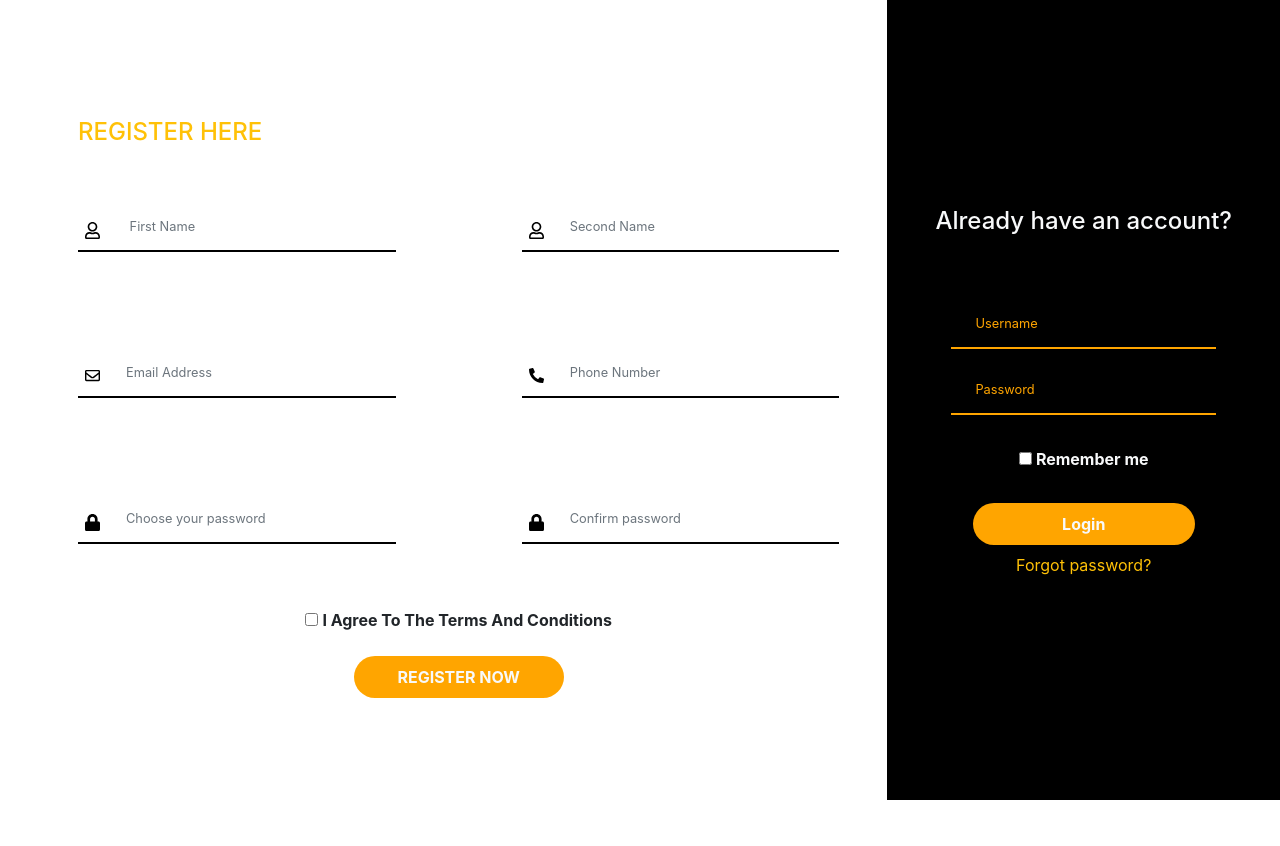
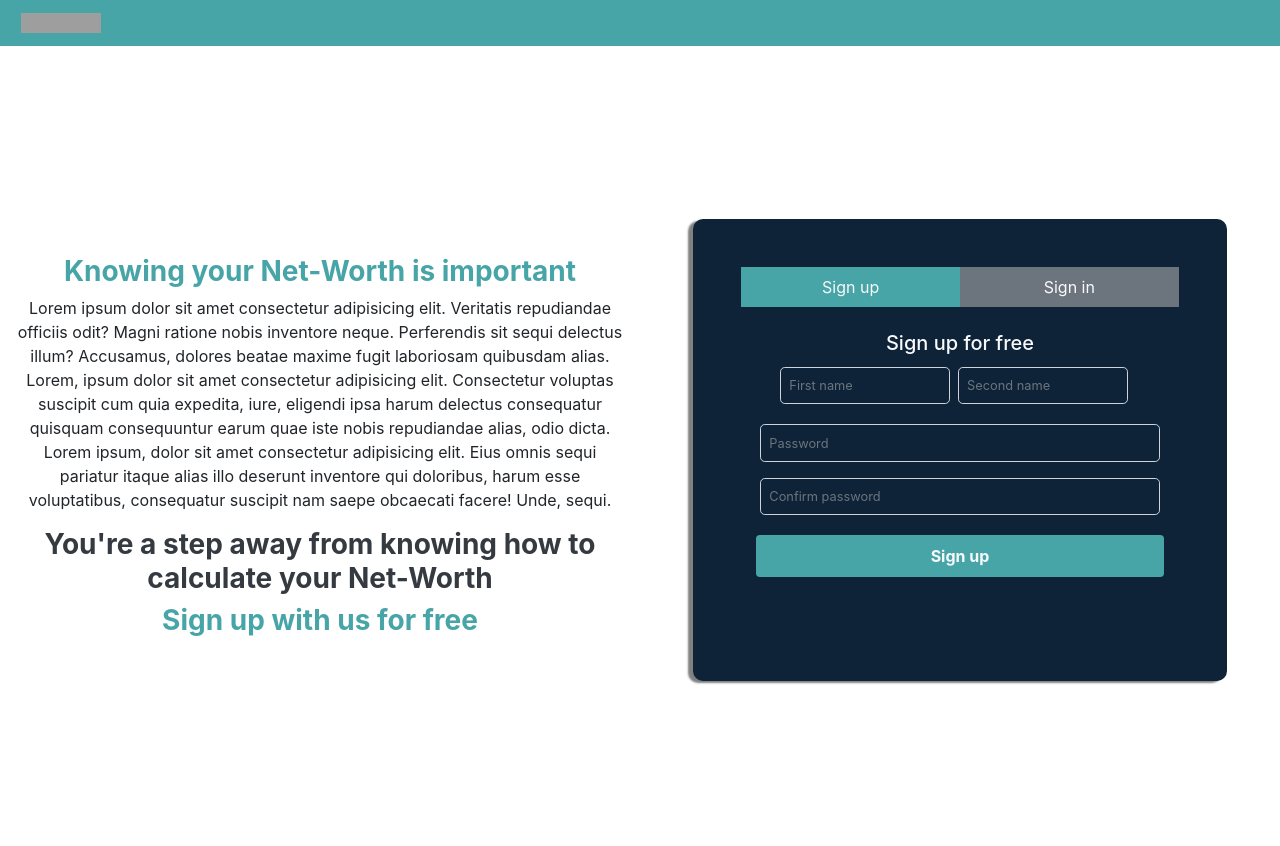
Before and after one commit to hngi/team-horme-net-worth-web-app, a PHP site: page / in a window 1280 px wide. Before the commit the page ends 800 px from the top, so only its background shows below. Run offline with PHP 8.4, Linux system fonts and the light colour scheme; grey boxes are pictures that could not be loaded.

Commit message:
new log in and sign up page 'index.html'

```diff
--- /dev/null
+++ b/app.js
@@ -0,0 +1,24 @@
+document.getElementById("signUpLink").addEventListener("click", view);
+document.getElementById("signInLink").addEventListener("click", view1);
+
+function view(e) {
+    if(document.getElementById("signUp").style.display = "block"){
+        document.getElementById("signUpLink").classList.remove("bg-secondary");
+        document.getElementById("signUpLink").classList.add("bg");
+        document.getElementById("signInLink").classList.remove("bg");
+        document.getElementById("signInLink").classList.add("bg-secondary");
+    }
+    document.getElementById("signIn").style.display = "none";
+    document.getElementById("signUp").style.display = "block";
+    e.preventDefault();
+}
+
+function view1(e) {
+    document.getElementById("signIn").style.display = "block";
+    document.getElementById("signUp").style.display = "none";
+    document.getElementById("signInLink").classList.remove("bg-secondary");
+    document.getElementById("signInLink").classList.add("bg");
+    document.getElementById("signUpLink").classList.add("bg-secondary");
+    document.getElementById("signUpLink").classList.remove("bg");
+    e.preventDefault();
+}
--- a/index.html
+++ b/index.html
@@ -15,68 +15,180 @@
     </head>
     <body>
         <!-- Sign-in page -->
+        <nav
+            class="navbar navbar-light"
+            style="background-color: rgb(71, 165, 168)"
+        >
+            <span>
+                <img
+                    src="https://res.cloudinary.com/izik4004/image/upload/v1569344486/Group.png"
+                    alt="logo"
+                    style="width: 90px; height: 30px"
+                    id="logo-img"
+                />
+            </span>
+        </nav>
         <div class="container-fluid">
             <div
-                class="row float-sm-right p-5"
-                style="min-height: 100vh; background-color: black;"
+                class="row pt-2 float-sm-left"
+                style="min-height: 100vh;"
+                id="page"
             >
-                <span
-                    class="d-md-none mb-2 row text-light"
-                    style="font-size: 0.7em"
-                    >Don't have an account?<a
-                        href="#register"
-                        style="color: orange"
-                        class="ml-1 d-md-none"
-                        >Sign up here</a
-                    ></span
+                <div class="col col-md-6 align-self-center text-center">
+                    <h3
+                        class="h3 font-weight-bolder"
+                        style="color:  rgb(71, 165, 168)"
                     >
-                <div class=" align-self-center text-center">
-                    <h4 class="text-light mb-5">Already have an account?</h4>
-                    <form action="">
+                        Knowing your Net-Worth is important
+                    </h3>
+                    <p>
+                        Lorem ipsum dolor sit amet consectetur adipisicing elit.
+                        Veritatis repudiandae officiis odit? Magni ratione nobis
+                        inventore neque. Perferendis sit sequi delectus illum?
+                        Accusamus, dolores beatae maxime fugit laboriosam
+                        quibusdam alias. Lorem, ipsum dolor sit amet consectetur
+                        adipisicing elit. Consectetur voluptas suscipit cum quia
+                        expedita, iure, eligendi ipsa harum delectus consequatur
+                        quisquam consequuntur earum quae iste nobis repudiandae
+                        alias, odio dicta. Lorem ipsum, dolor sit amet
+                        consectetur adipisicing elit. Eius omnis sequi pariatur
+                        itaque alias illo deserunt inventore qui doloribus,
+                        harum esse voluptatibus, consequatur suscipit nam saepe
+                        obcaecati facere! Unde, sequi.
+                    </p>
+                    <h3 class="h3 text-dark font-weight-bolder">
+                        You're a step away from knowing how to calculate your
+                        Net-Worth
+                    </h3>
+                    <h3
+                        class="h3 font-weight-bolder"
+                        style="color:  rgb(71, 165, 168)"
+                    >
+                        Sign up with us for free
+                    </h3>
+                </div>
+                <div
+                    class="row float-sm-right p-5 align-self-center m-auto bor col-md-5 mb-5"
+                    style="min-height: 50vh;background-color: rgb(14, 34, 56);box-shadow:  -5px  2px 2px gray;"
+                >
+                    <div class=" align-self-center text-center pb-5 col-md-12">
+                        <div class="row" style="">
+                            <a
+                                href="#"
+                                class=" p-2 text-light col-6 bg"
+                                id="signUpLink"
+                                >Sign up</a
+                            >
+                            <a
+                                href="#"
+                                class="bg-secondary p-2 text-light col-6"
+                                id="signInLink"
+                                >Sign in</a
+                            >
+                        </div>
+
+                        <form action="" id="signUp">
+                            <h5 class="text-light h5 mt-4">Sign up for free</h5>
                             <div class="row">
                                 <div class="col">
-                                <div class="form-group m-3">
+                                    <div class="form-inline m-auto">
                                         <input
                                             type="text"
-                                        name="username"
-                                        id="username"
-                                        placeholder="Username"
-                                        class="p-4 form-control form-control-lg color"
-                                        style="border: 0; border-bottom: 2px solid orange; border-radius:0; background-color: transparent; color: orange;"
+                                            name="firstName"
+                                            id="firstName"
+                                            placeholder="First name"
+                                            class="p-2 m-1 form-control form-control-lg color col-sm-12 col-md-5 ml-md-4"
                                             required
+                                            style="background-color: transparent"
+                                        />
+                                        <input
+                                            type="text"
+                                            name="secondName"
+                                            id="secondName"
+                                            placeholder="Second name"
+                                            class="p-2 m-1 form-control form-control-lg color mt-3 mt-md-1 col-sm-12 col-md-5 "
+                                            required
+                                            style="background-color: transparent"
                                         />
                                     </div>
-                                <div class="form-group m-3">
+                                    <div class="form-group m-1 mt-3">
                                         <input
                                             type="text"
                                             name="password"
                                             id="password1"
                                             placeholder="Password"
-                                        class="p-4 form-control form-control-lg color"
-                                        style="border: 0; border-bottom: 2px solid orange; border-radius:0; background-color: transparent; color:orange;"
+                                            class="p-2 form-control form-control-lg color"
                                             required
+                                            style="background-color: transparent"
                                         />
                                     </div>
-                                <div class="form-group p-3">
+                                    <div class="form-group m-1 mt-3">
                                         <input
-                                        type="checkbox"
-                                        name="checkbox"
-                                        id="checkbox"
-                                    /><span
-                                        class="font-weight-bold text-light pl-1"
-                                        >Remember me</span
-                                    >
+                                            type="text"
+                                            name="password"
+                                            id="password1"
+                                            placeholder="Confirm password"
+                                            class="p-2 form-control form-control-lg color"
+                                            required
+                                            style="background-color: transparent"
+                                        />
                                     </div>
+
                                     <div class="form-group pt-3">
                                         <input
                                             type="submit"
                                             name="submit"
                                             id="submit"
-                                        value="Login"
-                                        class="p-2 btn text-light font-weight-bold col-9 mb-2"
-                                        style="border-radius: 50px; background-color: orange"
+                                            value="Sign up"
+                                            style="background-color: rgb(71, 165, 168)"
+                                            class="p-2 btn text-light font-weight-bold col-12 mb-2"
                                         />
-                                    <a href="#" class="text-warning"
+                                    </div>
+                                </div>
+                            </div>
+                        </form>
+                        <form
+                            action=""
+                            id="signIn"
+                            style="display: none"
+                            class="p-5"
+                            style="width: 100%"
+                        >
+                            <div class="row">
+                                <div class="col">
+                                    <div class="form-group">
+                                        <input
+                                            type="text"
+                                            name="Username"
+                                            id="Username"
+                                            placeholder="Username"
+                                            class=" form-control form-control-lg color mt-3 col-sm-12"
+                                            required
+                                            style="background-color: transparent;"
+                                        />
+                                    </div>
+                                    <div class="form-group mt-3">
+                                        <input
+                                            type="text"
+                                            name="password"
+                                            id="password1"
+                                            placeholder="Password"
+                                            class="p-2 form-control form-control-lg color col-sm-12"
+                                            required
+                                            style="background-color: transparent"
+                                        />
+                                    </div>
+
+                                    <div class="form-group pt-3">
+                                        <input
+                                            type="submit"
+                                            name="submit"
+                                            id="submit"
+                                            value="Sign in"
+                                            style="background-color: rgb(71, 165, 168)"
+                                            class="p-2 btn text-light font-weight-bold col-12 mb-2"
+                                        />
+                                        <a href="#" class="text-light"
                                             ><p>Forgot password?</p></a
                                         >
                                     </div>
@@ -85,118 +197,6 @@
                         </form>
                     </div>
                 </div>
-            <div class="row pt-2" style="min-height: 100vh;" id="page">
-                <div class="col col-md-12 align-self-center text-center">
-                    <h4
-                        class="mt-3 ml-5 text-left text-warning"
-                        style="color: orange"
-                        id="register"
-                    >
-                        REGISTER HERE
-                    </h4>
-                    <form action="" method="" class="justify-content-center">
-                        <div class="row">
-                            <div class="col-md-6">
-                                <div class="form-group m-5">
-                                    <input
-                                        type="text"
-                                        name="firstName"
-                                        id="firstName"
-                                        placeholder=" First Name"
-                                        class="p-4 form-control form-control-lg color pl-5"
-                                        style="border: 0; border-bottom: 2px solid black; border-radius:0; background-color: transparent"
-                                        required
-                                    />
-                                </div>
-                            </div>
-                            <div class="col-md-6">
-                                <div class="form-group m-5">
-                                    <input
-                                        type="text"
-                                        name="secondName"
-                                        id="secondName"
-                                        placeholder="Second Name"
-                                        class="p-4 form-control form-control-lg color pl-5"
-                                        style="border: 0; border-bottom: 2px solid black; border-radius:0; background-color: transparent"
-                                        required
-                                    />
-                                </div>
-                            </div>
-                            <div class="col-md-6">
-                                <div class="form-group m-5">
-                                    <input
-                                        type="text"
-                                        name="email"
-                                        id="email"
-                                        placeholder="Email Address"
-                                        class="p-4 form-control form-control-lg color pl-5"
-                                        style="border: 0; border-bottom: 2px solid black; border-radius:0; background-color: transparent"
-                                        required
-                                    />
-                                </div>
-                            </div>
-                            <div class="col-md-6">
-                                <div class="form-group m-5">
-                                    <input
-                                        type="text"
-                                        name="phone"
-                                        id="phone"
-                                        placeholder="Phone Number"
-                                        class="p-4 form-control form-control-lg color pl-5"
-                                        style="border: 0; border-bottom: 2px solid black; border-radius:0; background-color: transparent"
-                                        required
-                                    />
-                                </div>
-                            </div>
-                            <div class="col-md-6">
-                                <div class="form-group m-5">
-                                    <input
-                                        type="password"
-                                        name="password"
-                                        id="password"
-                                        placeholder="Choose your password"
-                                        class="p-4 form-control form-control-lg color pl-5"
-                                        style="border: 0; border-bottom: 2px solid black; border-radius:0; background-color: transparent"
-                                        required
-                                    />
-                                </div>
-                            </div>
-                            <div class="col-md-6">
-                                <div class="form-group m-5">
-                                    <input
-                                        type="password"
-                                        name="password"
-                                        id="password"
-                                        placeholder="Confirm password"
-                                        class="p-4 form-control form-control-lg color pl-5"
-                                        style="border: 0; border-bottom: 2px solid black; border-radius:0; background-color: transparent"
-                                        required
-                                    />
-                                </div>
-                            </div>
-                        </div>
-                        <div class="form-group p-3">
-                            <input
-                                type="checkbox"
-                                name="checkbox"
-                                id="checkbox"
-                                required
-                            /><span class="font-weight-bold ml-1"
-                                >I Agree To The Terms And Conditions</span
-                            >
-                        </div>
-                        <div class="form-group p-2">
-                            <input
-                                type="submit"
-                                name="submit"
-                                id="submit"
-                                value="REGISTER NOW"
-                                class="p-2 btn col-8 col-md-3 text-light font-weight-bold"
-                                style="border-radius: 50px; background-color: orange"
-                            />
-                        </div>
-                    </form>
-                </div>
             </div>
         </div>
         <script src="https://ajax.googleapis.com/ajax/libs/jquery/3.4.1/jquery.min.js"></script>
--- a/main.css
+++ b/main.css
@@ -1,3 +1,4 @@
+
 body .first {
     background-image: url(./images/IMG_5618.JPG);
     background-size: cover;
@@ -35,7 +36,7 @@ img {
     padding: 5px;
 }
 
-#firstName {
+/* #firstName {
     background: url(./icons/user.svg) no-repeat scroll 7px 20px;
     background-size: 15px;
 }
@@ -54,15 +55,32 @@ img {
 #phone {
     background: url(./icons/phone-alt.svg) no-repeat scroll 7px 20px;
     background-size: 15px;
-}
+} */
 
 .form-control:focus {
     box-shadow: none;
     border-bottom: 2px solid rgb(224, 191, 3) !important;
 }
-#username::placeholder {
+/* #username::placeholder {
     color: orange;
 }
 #password1::placeholder {
     color: orange;
+} */
+@media (min-width: 576px) {
+    .bor {
+        border-radius: 0;
+    }
 }
+@media (min-width: 768px) {
+    .bor {
+        border-radius: 10px;
+    }
+    html{
+
+        overflow: hidden;
+    }
+}
+.bg{
+    background-color: rgb(71, 165, 168);
+}
```
Also changed, not shown: oldLogIn.html (added, +206 -0 lines). Lines whose indentation alone changed are shown as unchanged.
